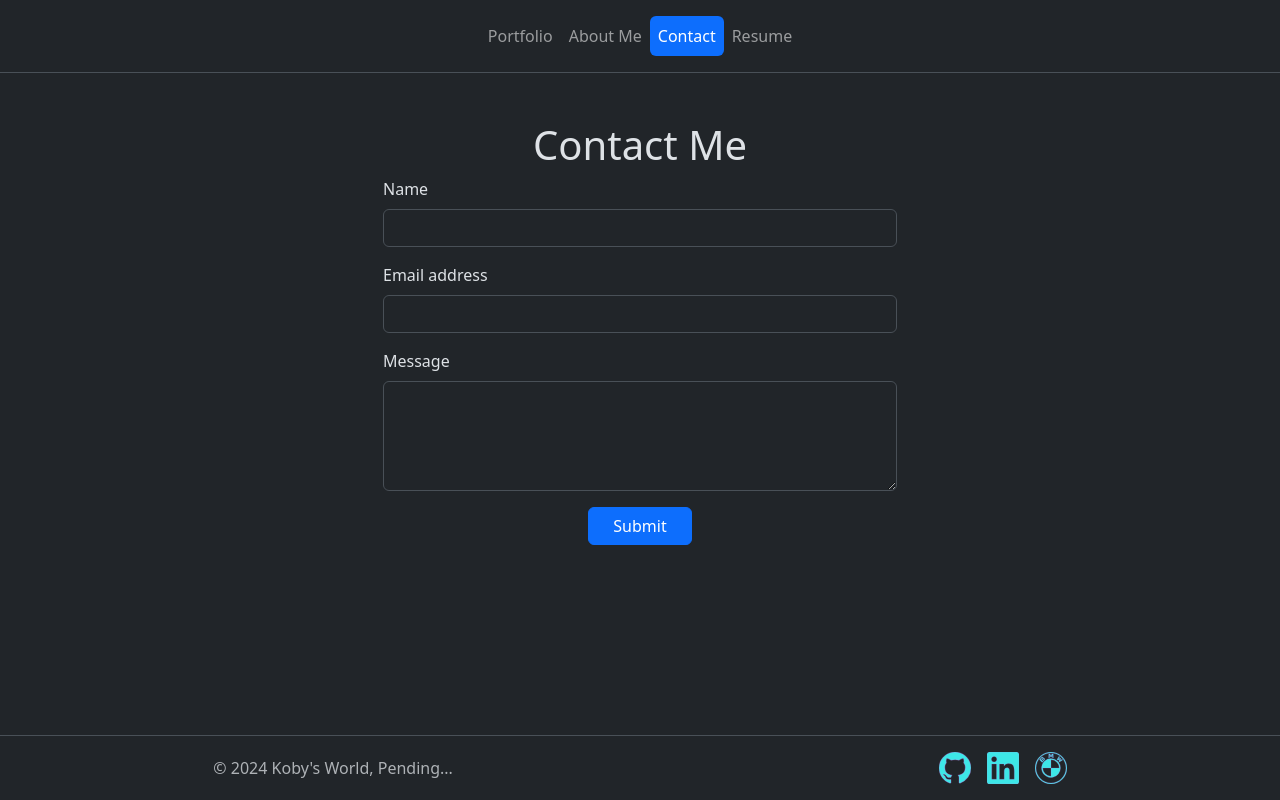
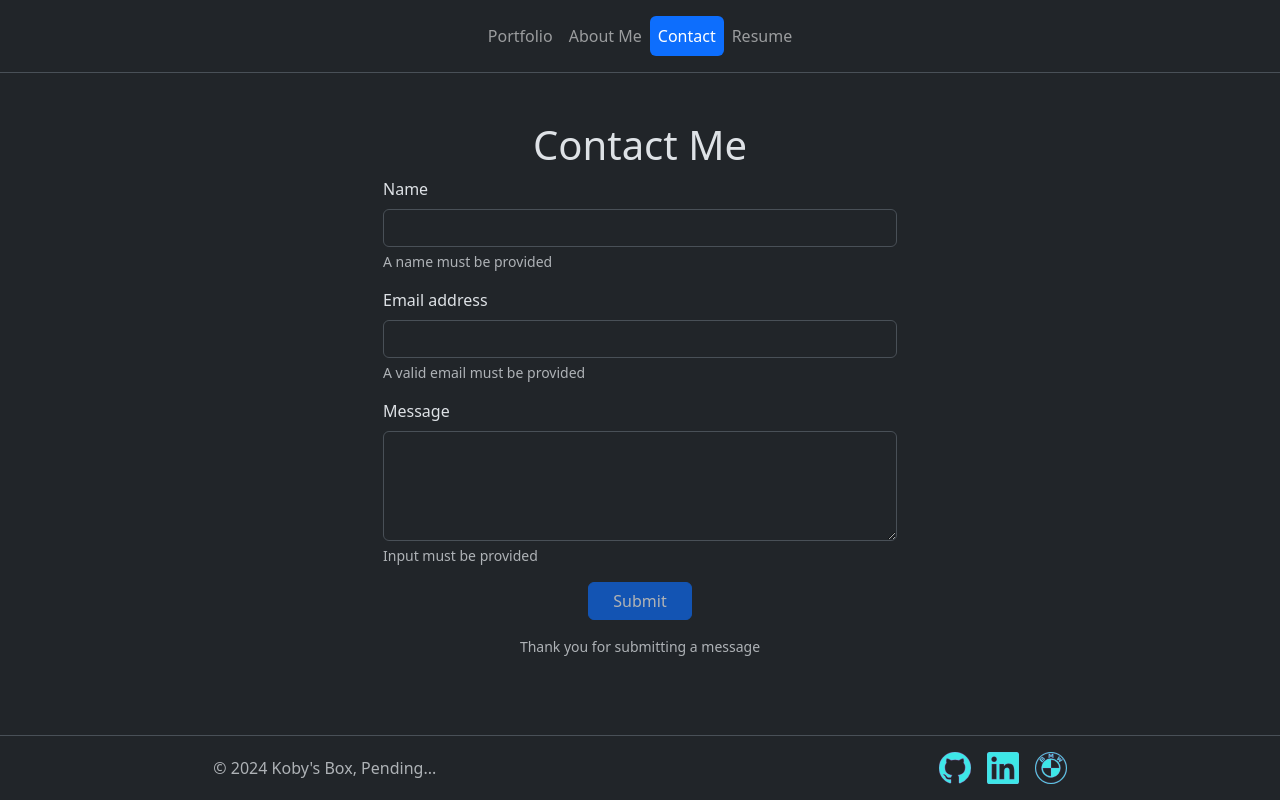
Before and after one commit to KAntBarr/react-portfolio-20, a React (Vite) app: page /Contact in a window 1280 px wide. Built offline with nearby package versions, Linux system fonts and the light colour scheme.

Commit message:
working on contact form

```diff
--- a/src/components/Footer/Footer.jsx
+++ b/src/components/Footer/Footer.jsx
@@ -10,7 +10,7 @@ const Footer = ({ }) => {
           {/* <a href="/" className="mb-3 me-2 mb-md-0 text-body-secondary text-decoration-none lh-1">
             <svg className="bi" width="30" height="24"><use xlink:href="#bootstrap"></use></svg>
           </a> */}
-          <span className="mb-3 mb-md-0 text-body-secondary">© 2024 Koby's World, Pending...</span>
+          <span className="mb-3 mb-sm-0 text-body-secondary">© 2024 Koby's Box, Pending...</span>
         </div>
 
         <ul className="nav col-md-4 justify-content-end list-unstyled d-flex">
--- a/src/pages/Contact/Contact.jsx
+++ b/src/pages/Contact/Contact.jsx
@@ -3,9 +3,10 @@ import './Contact.css';
 
 const Contact = ({ }) => {
 
-  const [name, setName] = useState('');
-  const [email, setEmail] = useState('');
-  const [message, setMessage] = useState('');
+  const [isName, setName] = useState(false);
+  const [isEmail, setEmail] = useState(false);
+  const [isMessage, setMessage] = useState(false);
+  const [isValid, setValid] = useState(false);
 
   // I think this updates only on the first page/state load
   useEffect(() => {
@@ -17,30 +18,58 @@ const Contact = ({ }) => {
 
   });
 
+  const handleName = (event) => {
+    console.log(event.target);
+  }
+
+  const handleEmail = (event) => {
+    console.log(event.target);
+  }
+
+  const handleMessage = (event) => {
+    console.log(event.target);
+  }
+
+  const handleSubmission = (event) => {
+    event.preventDefault();
+    console.log('oh poops');
+  }
+
+
   return (
     <div className='container text-center'>
       <div className='row'>
         <div className='col-md-8 offset-md-2 col-lg-6 offset-lg-3'>
-          <form className='mt-4 mt-md-5 d-flex flex-column mx-3 flex-grow-1'>
+          <form className='mt-4 mt-md-5 d-flex flex-column mx-3 flex-grow-1' onSubmit={handleSubmission}>
             <h1>Contact Me</h1>
             <div className="mb-3 d-flex flex-column">
-              <label htmlFor="exampleInputName1" className="form-label text-start">Name</label>
-              <input type="name" className="form-control" id="exampleInputName1" />
+              <label htmlFor="inputName" className="form-label text-start">Name</label>
+              <input type="name" className="form-control" id="inputName" onBlur={handleName}
+              aria-describedby="nameHelp" />
+              <div id="nameHelp" className="form-text text-start">A name must be provided</div>
             </div>
             <div className="mb-3 d-flex flex-column">
-              <label htmlFor="exampleInputEmail1" className="form-label text-start">Email address</label>
-              <input type="email" className="form-control" id="exampleInputEmail1" aria-describedby="emailHelp" />
-              {/* <div id="emailHelp" className="form-text">We'll never share your email with anyone else.</div> */}
+              <label htmlFor="inputEmail" className="form-label text-start">Email address</label>
+              <input type="email" className="form-control" id="inputEmail" onBlur={handleEmail} aria-describedby="emailHelp" />
+              <div id="emailHelp" className="form-text text-start">A valid email must be provided</div>
             </div>
             <div className="mb-3 d-flex flex-column">
-              <label htmlFor="exampleInputMessage1" className="form-label text-start">Message</label>
-              <textarea type="message" className="form-control" id="exampleInputMessage1" rows='4' />
+              <label htmlFor="inputMessage" className="form-label text-start">Message</label>
+              <textarea type="message" className="form-control" id="inputMessage" onBlur={handleMessage} rows='4'
+              aria-describedby="messageHelp" />
+              <div id="messageHelp" className="form-text text-start">Input must be provided</div>
             </div>
-            {/* <div className="mb-3 form-check">
-        <input type="checkbox" className="form-check-input" id="exampleCheck1" />
-          <label className="form-check-label" htmlFor="exampleCheck1">Check me out</label>
-      </div> */}
-            <button type="submit" className="btn btn-primary mx-auto px-4">Submit</button>
+            {isValid
+            ?
+            <button
+            type="submit"
+            className="btn btn-primary mx-auto px-4">Submit</button>
+            :
+            <button
+            type="submit"
+            className="btn btn-primary mx-auto px-4" disabled>Submit</button>
+            }
+            <div id="messageHelp" className="form-text mt-3">Thank you for submitting a message</div>
           </form>
         </div>
       </div>
```
